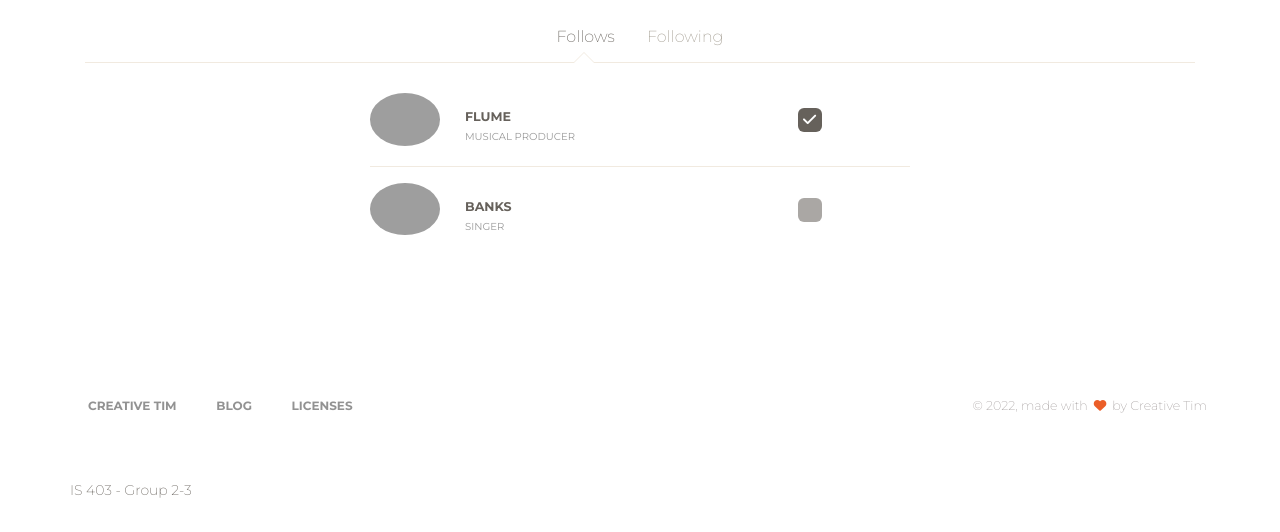
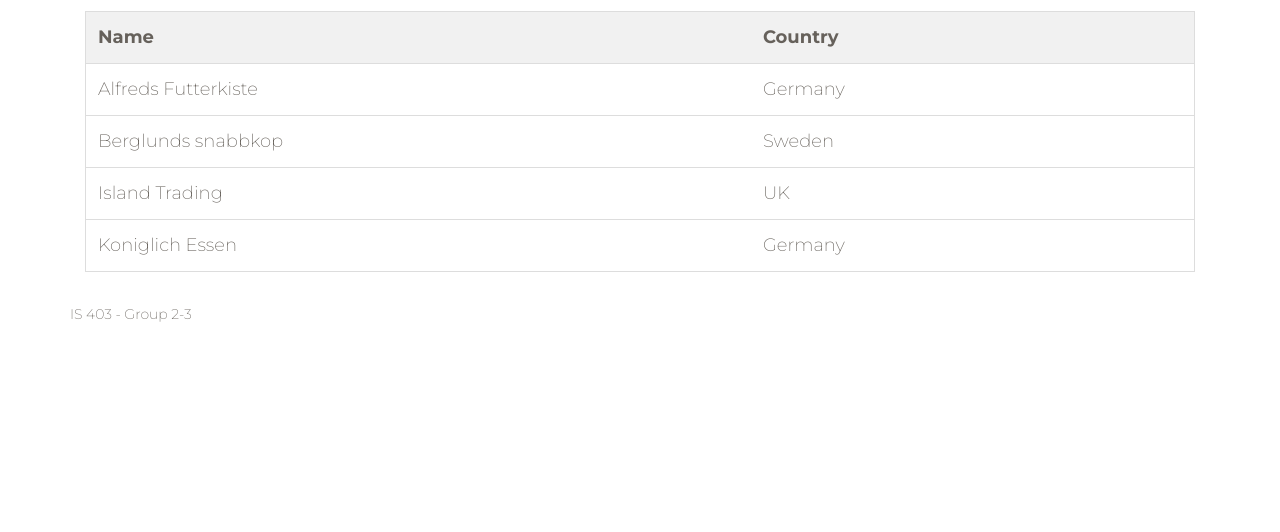
Before and after one commit to sdcable/IS403Project, a Django app: page /Spencer in a window 1280 px wide. Shown: the part 733-1265 px from the top of the page. After the commit the page ends 1055 px from the top, so only its background shows below. Run offline with Django 4.2, Linux system fonts and the light colour scheme; some libraries are stand-ins or nearby versions; grey boxes are pictures that could not be loaded.

Commit message:
Filter added and main layout on Spencer's page

```diff
--- a/ActivityTracker/ActivityTracker/templates/Activities/SpencerPage.html
+++ b/ActivityTracker/ActivityTracker/templates/Activities/SpencerPage.html
@@ -2,128 +2,115 @@
 {% load static %}
 {% block content %}
 <!-- Masthead-->
-<div class="page-header page-header-xs" data-parallax="true" style="background-image: url({% static 'img/clouds.png' %});">
+<div class="page-header page-header-xs" data-parallax="true" style="background-image: url({% static 'img\joshua-stannard.jpg' %});">
     <div class="filter"></div>
   </div>
   <div class="section profile-content">
     <div class="container">
       <div class="owner">
-        <div class="avatar">)
-          <img src="{% static 'img/faces/joe-gardner-2.jpg' %}" alt="Circle Image" class="img-circle img-no-padding img-responsive">
+        <br>
+        <div class="avatar">
+          <img src="{% static 'img\spencercable.jpg' %}" alt="Circle Image" class="img-circle img-no-padding img-responsive">
+          <!--Insert Picture from Database above-->
         </div>
         <div class="name">
-          <h4 class="title">Jane Faker
-            <br />
+          <h4 class="title">Spencer Cable <!--Insert Name here from Database-->
+            <br/>
           </h4>
-          <h6 class="description">A cool Producer of Music</h6>
+          <h6 class="description">A Disc Golf Pro</h6> <!--Decide if we want descriptions-->
         </div>
       </div>
       <div class="row">
         <div class="col-md-6 ml-auto mr-auto text-center">
-          <p>An artist of considerable range, Jane Faker — the name taken by Melbourne-raised, Brooklyn-based Nick Murphy — writes, performs and records all of his own music, giving it a warm, intimate feel with a solid groove structure. </p>
+          <p>I'm trying to think of something to put here. Any thoughts per person?</p>
           <br />
-          <btn class="btn btn-outline-default btn-round"><i class="fa fa-cog"></i> Settings</btn>
+          <btn class="btn btn-outline-default btn-round"><i class="fa fa-cog"></i> Update Contact Info</btn>
+          <btn class="btn btn-outline-default btn-round"> Add a New Activity</btn>
         </div>
       </div>
-      <br/>
-      <div class="nav-tabs-navigation">
-        <div class="nav-tabs-wrapper">
-          <ul class="nav nav-tabs" role="tablist">
-            <li class="nav-item">
-              <a class="nav-link active" data-toggle="tab" href="#follows" role="tab">Follows</a>
-            </li>
-            <li class="nav-item">
-              <a class="nav-link" data-toggle="tab" href="#following" role="tab">Following</a>
-            </li>
-          </ul>
-        </div>
-      </div>
-      <!-- Tab panes -->
-      <div class="tab-content following">
-        <div class="tab-pane active" id="follows" role="tabpanel">
-          <div class="row">
-            <div class="col-md-6 ml-auto mr-auto">
-              <ul class="list-unstyled follows">
-                <li>
-                  <div class="row">
-                    <div class="col-lg-2 col-md-4 col-4 ml-auto mr-auto">
-                      <img src="{% static 'img/faces/joe-gardner-2.jpg' %}" alt="Circle Image" class="img-circle img-no-padding img-responsive">
-                    </div>
-                    <div class="col-lg-7 col-md-4 col-4  ml-auto mr-auto">
-                      <h6>Flume
-                        <br/>
-                        <small>Musical Producer</small>
-                      </h6>
-                    </div>
-                    <div class="col-lg-3 col-md-4 col-4  ml-auto mr-auto">
-                      <div class="form-check">
-                        <label class="form-check-label">
-                          <input class="form-check-input" type="checkbox" value="" checked>
-                          <span class="form-check-sign"></span>
-                        </label>
-                      </div>
-                    </div>
-                  </div>
-                </li>
-                <hr />
-                <li>
-                  <div class="row">
-                    <div class="col-lg-2 col-md-4 col-4 mx-auto ">
-                      <img src="{% static 'img/faces/ayo-ogunseinde-2.jpg' %}" alt="Circle Image" class="img-circle img-no-padding img-responsive">
-                    </div>
-                    <div class="col-lg-7 col-md-4 col-4">
-                      <h6>Banks
-                        <br />
-                        <small>Singer</small>
-                      </h6>
-                    </div>
-                    <div class="col-lg-3 col-md-4 col-4">
-                      <div class="form-check">
-                        <label class="form-check-label">
-                          <input class="form-check-input" type="checkbox" value="">
-                          <span class="form-check-sign"></span>
-                        </label>
-                      </div>
-                    </div>
-                  </div>
-                </li>
-              </ul>
-            </div>
-          </div>
-        </div>
-        <div class="tab-pane text-center" id="following" role="tabpanel">
-          <h3 class="text-muted">Not following anyone yet :(</h3>
-          <button class="btn btn-warning btn-round">Find artists</button>
-        </div>
+      <div>
+        <input type="text" id="myInput" onkeyup="myFunction()" placeholder="Search for names..">
+        <!--Example table with filter-->
+        <table id="myTable">
+          <tr class="header">
+            <th style="width:60%;">Name</th>
+            <th style="width:40%;">Country</th>
+          </tr>
+          <tr>
+            <td>Alfreds Futterkiste</td>
+            <td>Germany</td>
+          </tr>
+          <tr>
+            <td>Berglunds snabbkop</td>
+            <td>Sweden</td>
+          </tr>
+          <tr>
+            <td>Island Trading</td>
+            <td>UK</td>
+          </tr>
+          <tr>
+            <td>Koniglich Essen</td>
+            <td>Germany</td>
+          </tr>
+        </table>
       </div>
     </div>
-  </div>
-  <footer class="footer    ">
-    <div class="container">
-      <div class="row">
-        <nav class="footer-nav">
-          <ul>
-            <li>
-              <a href="https://www.creative-tim.com" target="_blank">Creative Tim</a>
-            </li>
-            <li>
-              <a href="http://blog.creative-tim.com/" target="_blank">Blog</a>
-            </li>
-            <li>
-              <a href="https://www.creative-tim.com/license" target="_blank">Licenses</a>
-            </li>
-          </ul>
-        </nav>
-        <div class="credits ml-auto">
-          <span class="copyright">
-            ©
-            <script>
-              document.write(new Date().getFullYear())
-            </script>, made with <i class="fa fa-heart heart"></i> by Creative Tim
-          </span>
-        </div>
-      </div>
-    </div>
-  </footer>
+    <script>
+      function myFunction() {
+        // Declare variables
+        var input, filter, table, tr, td, i, txtValue;
+        input = document.getElementById("myInput");
+        filter = input.value.toUpperCase();
+        table = document.getElementById("myTable");
+        tr = table.getElementsByTagName("tr");
+
+        // Loop through all table rows, and hide those who don't match the search query
+        for (i = 0; i < tr.length; i++) {
+          td = tr[i].getElementsByTagName("td")[0];
+          if (td) {
+            txtValue = td.textContent || td.innerText;
+            if (txtValue.toUpperCase().indexOf(filter) > -1) {
+              tr[i].style.display = "";
+            } else {
+              tr[i].style.display = "none";
+            }
+          }
+        }
+      }
+      </script>
+      <style>
+        #myInput {
+          background-image: url('/css/searchicon.png'); /* Add a search icon to input */
+          background-position: 10px 12px; /* Position the search icon */
+          background-repeat: no-repeat; /* Do not repeat the icon image */
+          width: 100%; /* Full-width */
+          font-size: 16px; /* Increase font-size */
+          padding: 12px 20px 12px 40px; /* Add some padding */
+          border: 1px solid #ddd; /* Add a grey border */
+          margin-bottom: 12px; /* Add some space below the input */
+        }
+
+        #myTable {
+          border-collapse: collapse; /* Collapse borders */
+          width: 100%; /* Full-width */
+          border: 1px solid #ddd; /* Add a grey border */
+          font-size: 18px; /* Increase font-size */
+        }
+
+        #myTable th, #myTable td {
+          text-align: left; /* Left-align text */
+          padding: 12px; /* Add padding */
+        }
+
+        #myTable tr {
+          /* Add a bottom border to all table rows */
+          border-bottom: 1px solid #ddd;
+        }
+
+        #myTable tr.header, #myTable tr:hover {
+          /* Add a grey background color to the table header and on hover */
+          background-color: #f1f1f1;
+        }
+      </style>
 
 {% endblock%}
```
Also changed, not shown: ActivityTracker/ActivityTracker/static/css/styles.css.
